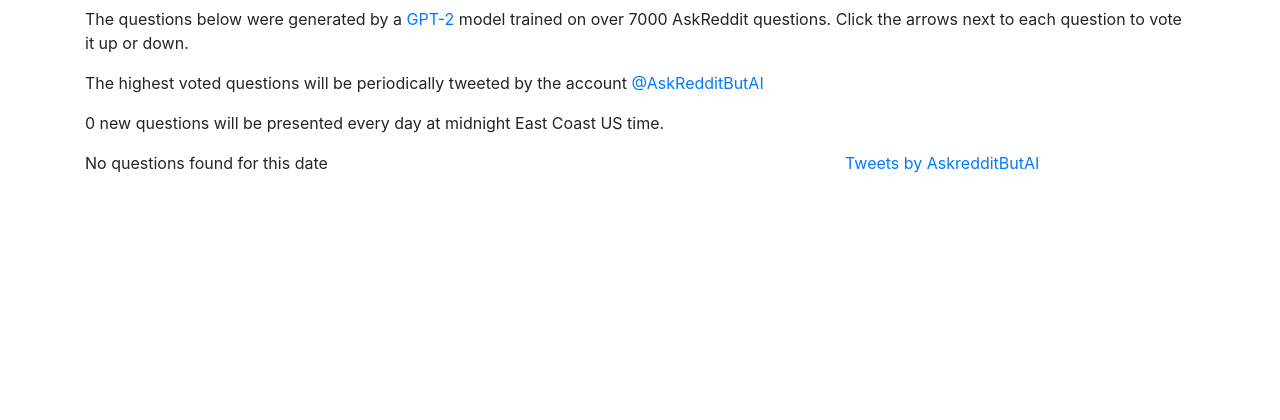
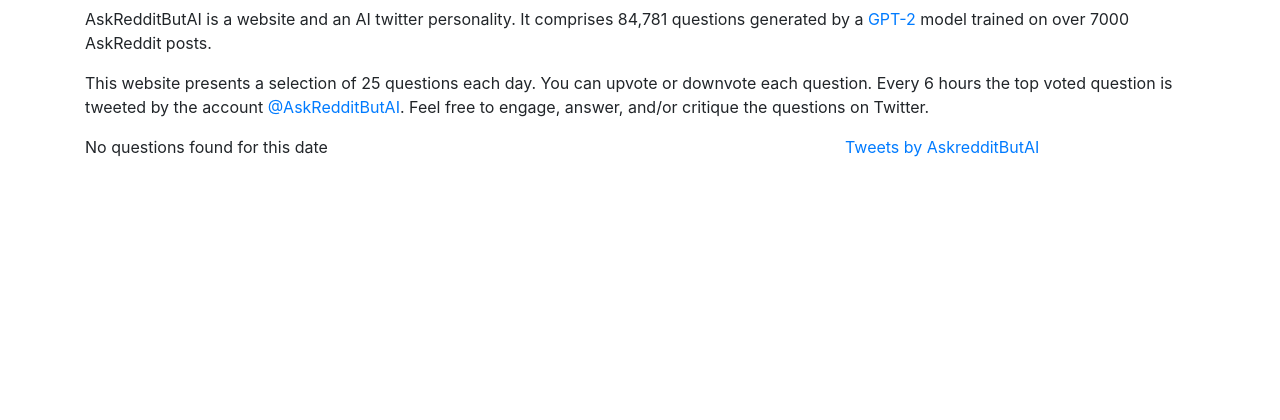
Before and after one commit to ggetzie/askreddit_but_ai, a Django app: page / in a window 1280 px wide. Shown: the part 56-476 px from the top of the page. Run offline with Django 3.2, Linux system fonts and the light colour scheme; data that the repository does not hold is empty; some libraries are stand-ins or nearby versions.

Commit message:
update intro

```diff
--- a/arai/arai/templates/main/question_list.html
+++ b/arai/arai/templates/main/question_list.html
@@ -8,16 +8,12 @@
 {% endcache %}
 
 <p>
-    The questions below were generated by a <a href="https://openai.com/blog/gpt-2-1-5b-release/">GPT-2</a> model trained on over
-    7000 AskReddit questions. Click the arrows next to each question to vote it up or down.
-</p>
-<p>
-    The highest voted questions will be periodically tweeted by the account <a href="https://twitter.com/AskredditButAI">@AskRedditButAI</a>
-</p>
-<p>
-    {{ object_list.count }} new questions will be presented every day at midnight East Coast US time.
+  AskRedditButAI is a website and an AI twitter personality. It comprises 84,781 questions generated by a <a href="https://openai.com/blog/gpt-2-1-5b-release/">GPT-2</a> model trained on over 7000 AskReddit posts.
 </p>
 
+<p>
+  This website presents a selection of 25 questions each day. You can upvote or downvote each question. Every 6 hours the top voted question is tweeted by the account <a href="https://twitter.com/AskredditButAI">@AskRedditButAI</a>. Feel free to engage, answer, and/or critique the questions on Twitter.
+</p>
 
 <div id="question_tweet" class="row">
     {% cache 86400 question_list object_list.0.displayed.isoformat page_obj.number %}
```
